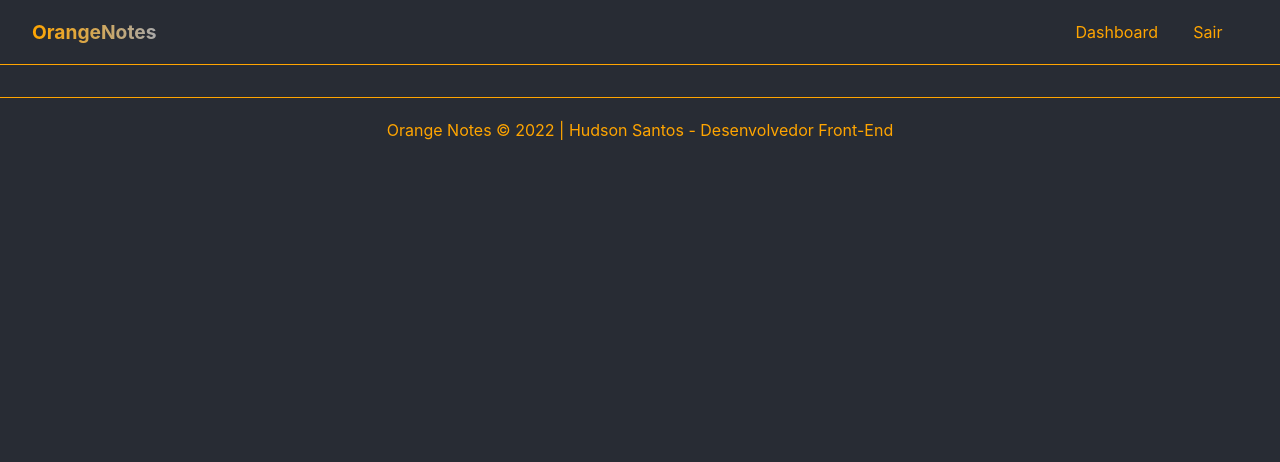
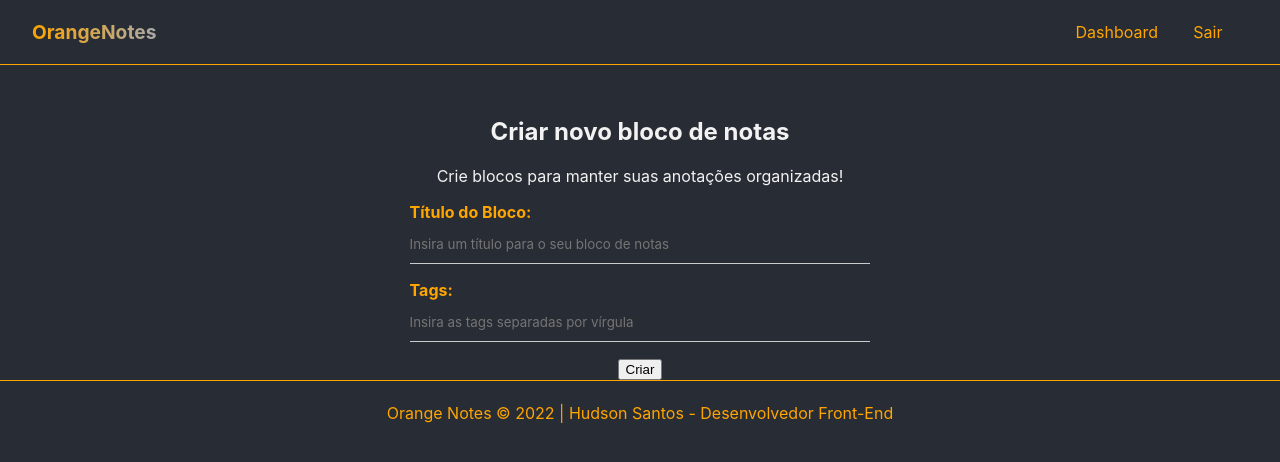
Before and after one commit to hudsonsamuelsantos/orange-notes, a React (Create React App) app: page /add-notepad in a window 1280 px wide. Shown: the top 462 px of the page. Built offline with nearby package versions, Linux system fonts and the light colour scheme; no server answers; sample sign-in values are in the browser's storage.

Commit message:
add addnotepad page

```diff
--- a/src/App.js
+++ b/src/App.js
@@ -15,10 +15,12 @@ import Register from './pages/Register/Register'
 import Dashboard from './pages/Dashboard/Dashboard'
 import Search from './pages/Search/Search'
 import AddNote from './pages/AddNote/AddNote'
+import DeleteNote from './pages/DeleteNote/DeleteNote'
+import AddNotepad from './pages/AddNotepad/AddNotepad'
 
 import NavBar from './components/NavBar/NavBar'
 import Footer from './components/Footer/Footer'
-import DeleteNote from './pages/DeleteNote/DeleteNote'
+
 
 function App() {
 
@@ -49,6 +51,7 @@ function App() {
               <Route path='/' element={!user ? <Login /> : <Navigate to={'/dashboard'} />} />
               <Route path='/register' element={!user ? <Register /> : <Navigate to={'/'} />} />
               <Route path='/dashboard' element={!user ? <Navigate to={'/'} /> : <Dashboard />} />
+              <Route path='/add-notepad' element={!user ? <Navigate to={'/'} /> : <AddNotepad />} />
               <Route path='/search' element={!user ? <Navigate to={'/'} /> : <Search />} />
               <Route path='/notes/add/:id' element={!user ? <Navigate to={'/'} /> : <AddNote />} />
               <Route path='/notes/delete/:id/:index' element={!user ? <Navigate to={'/'} /> : <DeleteNote />} />
--- /dev/null
+++ b/src/pages/AddNotepad/AddNotepad.js
@@ -0,0 +1,81 @@
+import { useState } from 'react'
+
+import { useIsertDocument } from '../../hooks/useInsertDocument'
+
+import { useAuthValue } from '../../context/AuthContext'
+
+import { useNavigate } from 'react-router-dom'
+
+function AddNotepad() {
+
+    const [notepadTitle, setNotepadTitle] = useState('')
+    const [notes] = useState([])
+    const [tags, setTags] = useState('')
+    const [formError, setFormError] = useState('')
+
+    const { insertDocument, response } = useIsertDocument('notepads')
+
+    const { user } = useAuthValue()
+
+    const navigate = useNavigate()
+
+    const handleSubmit = e => {
+
+        e.preventDefault()
+
+        setFormError('')
+
+        const tagsArray = tags.split(',').map(tag => tag.trim().toLowerCase())
+
+        insertDocument({
+            notepadTitle,
+            notes,
+            tagsArray,
+            uid: user.uid,
+            createdBy: user.email
+        })
+
+        setNotepadTitle('')
+        setTags('')
+
+        navigate('/dashboard')
+
+    }
+
+    return (
+        <div>
+            <h2>Criar novo bloco de notas</h2>
+            <p>Crie blocos para manter suas anotações organizadas!</p>
+            <form onSubmit={handleSubmit}>
+                <label>
+                    <span>Título do Bloco:</span>
+                    <input
+                        type="text"
+                        name='notepadTitle'
+                        required
+                        placeholder='Insira um título para o seu bloco de notas'
+                        value={notepadTitle}
+                        onChange={e => setNotepadTitle(e.target.value)}
+                    />
+                </label>
+                <label>
+                    <span>Tags:</span>
+                    <input
+                        type="text"
+                        name='tags'
+                        required
+                        placeholder='Insira as tags separadas por vírgula'
+                        value={tags}
+                        onChange={e => setTags(e.target.value)}
+                    />
+                </label>
+                {!response.loading && <button className='btn'>Criar</button>}
+                {response.loading && <button className='btn' disabled>Aguarde...</button>}
+                {response.error && <p className='error'>{response.error}</p>}
+                {formError && <p className='error'>{formError}</p>}
+            </form>
+        </div>
+    )
+}
+
+export default AddNotepad
--- a/src/pages/Dashboard/Dashboard.js
+++ b/src/pages/Dashboard/Dashboard.js
@@ -67,40 +67,6 @@ function Dashboard() {
                 <input type="text" placeholder='Ou busque por tags...' onChange={e => setQuery(e.target.value)} />
                 <button className='btn btn-dark'>Pesquisar</button>
             </form>
-            <div>
-                <div>
-                    <h2>Criar novo bloco de notas</h2>
-                    <p>Crie blocos para manter suas anotações organizadas!</p>
-                    <form onSubmit={handleSubmit}>
-                        <label>
-                            <span>Título do Bloco:</span>
-                            <input
-                                type="text"
-                                name='notepadTitle'
-                                required
-                                placeholder='Insira um título para o seu bloco de notas'
-                                value={notepadTitle}
-                                onChange={e => setNotepadTitle(e.target.value)}
-                            />
-                        </label>
-                        <label>
-                            <span>Tags:</span>
-                            <input
-                                type="text"
-                                name='tags'
-                                required
-                                placeholder='Insira as tags separadas por vírgula'
-                                value={tags}
-                                onChange={e => setTags(e.target.value)}
-                            />
-                        </label>
-                        {!response.loading && <button className='btn'>Criar</button>}
-                        {response.loading && <button className='btn' disabled>Aguarde...</button>}
-                        {response.error && <p className='error'>{response.error}</p>}
-                        {formError && <p className='error'>{formError}</p>}
-                    </form>
-                </div>
-            </div>
 
             <div>
                 <div className={styles.my_blocks}>
```
